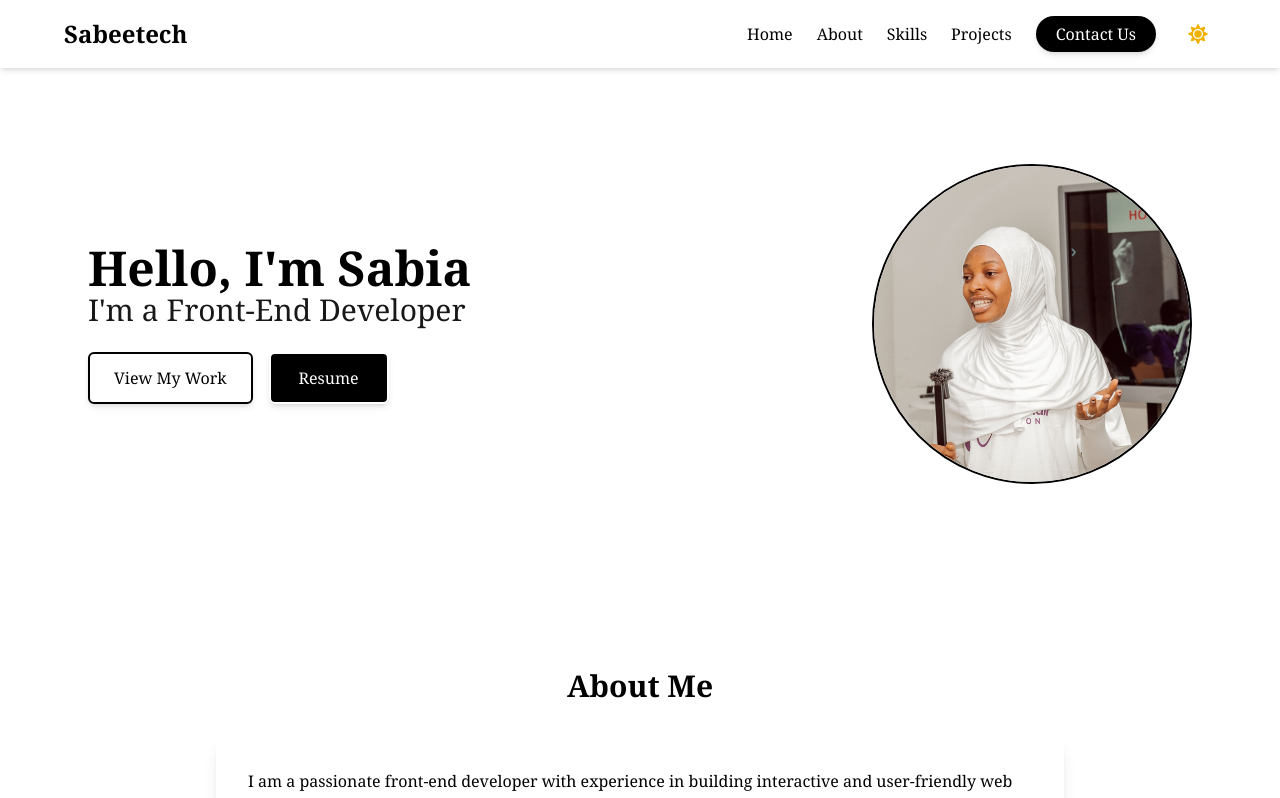
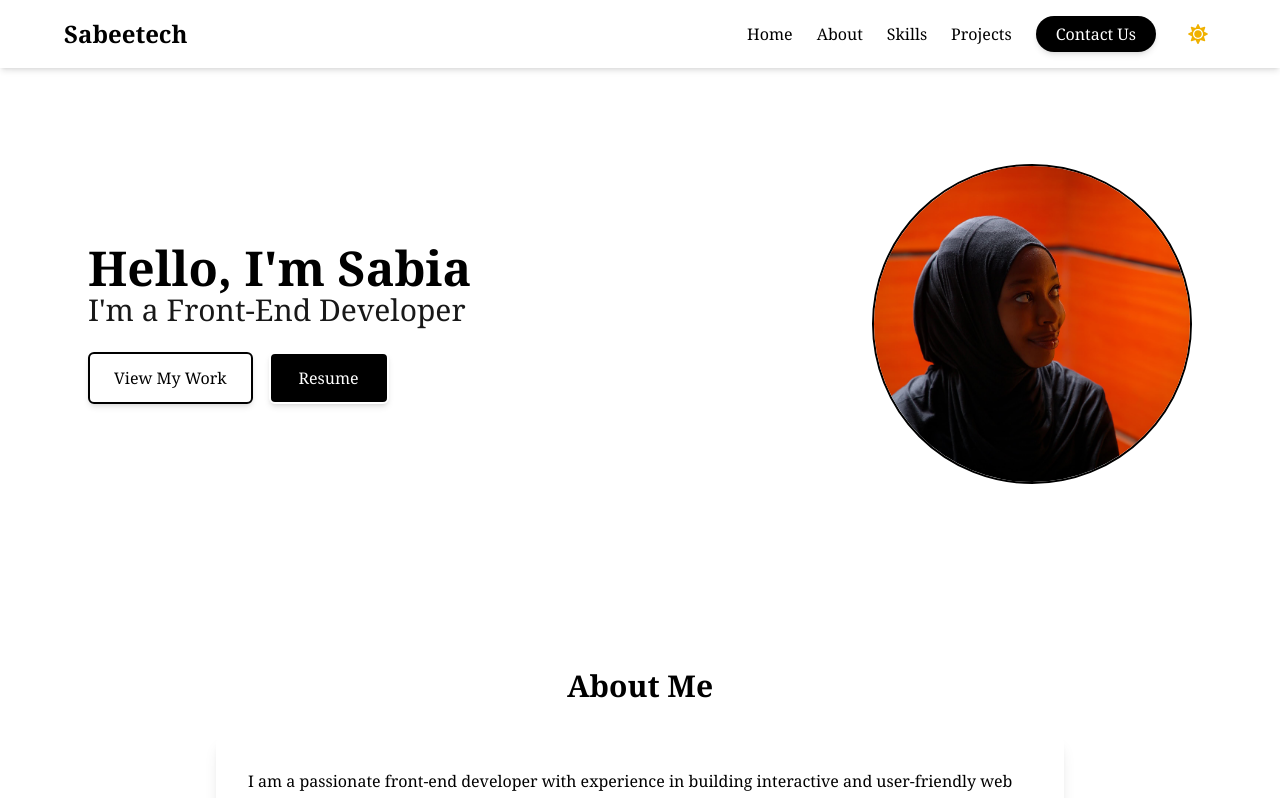
Before and after one commit to SabeeJeedorh/portfolio, a React (Vite) app: page / in a window 1280 px wide. Shown: the top 798 px of the page. Built offline with nearby package versions, Linux system fonts and the light colour scheme.

Commit message:
replaced my pic

```diff
--- a/src/Pages/Portfolio.jsx
+++ b/src/Pages/Portfolio.jsx
@@ -9,7 +9,7 @@ import {
   FaChevronUp,
   FaExternalLinkAlt,
 } from "react-icons/fa";
-import mypic2 from "../assets/mypic2.png";
+import mypic from "../assets/mypic.jpg";
 import todo from "../assets/todo.png";
 import wakf from "../assets/wakf.png";
 import roots from "../assets/roots.png";
@@ -243,7 +243,7 @@ const Portfolio = () => {
                 className={`absolute inset-0 rounded-full bg-${colors.accent} opacity-20 transform -rotate-6`}
               ></div>
               <img
-                src={mypic2}
+                src={mypic}
                 alt="Sabia - Front-end Developer"
                 className={`relative z-10 w-full h-full object-cover rounded-full border-2 border-black`}
               />
```
